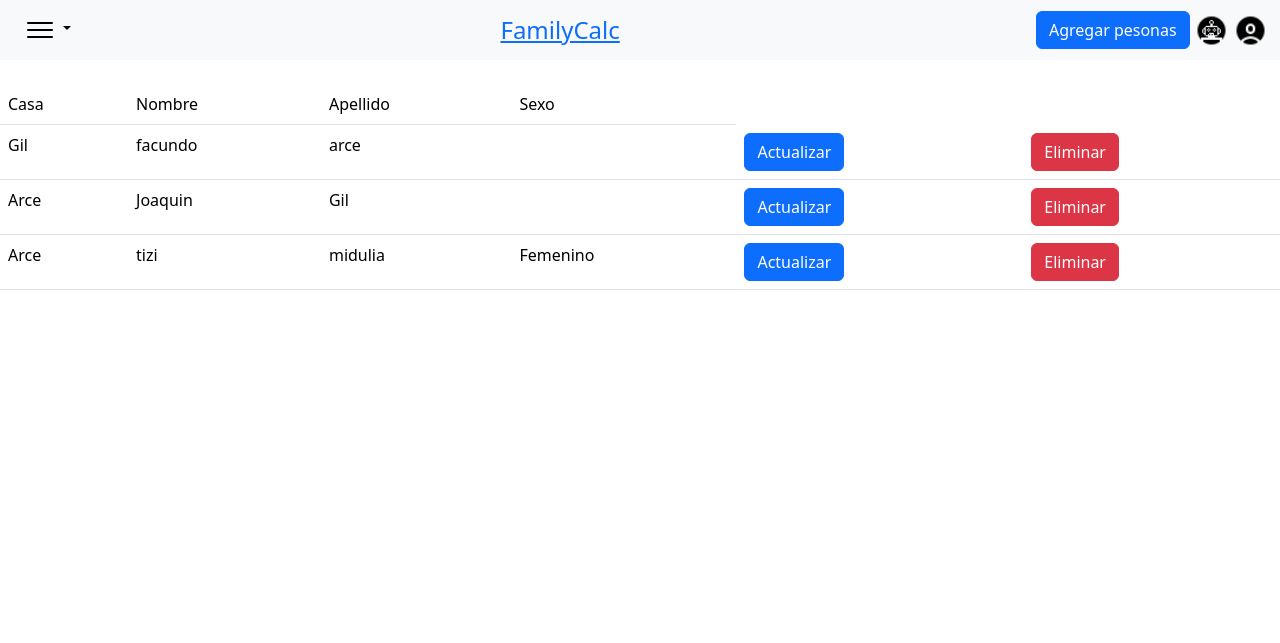
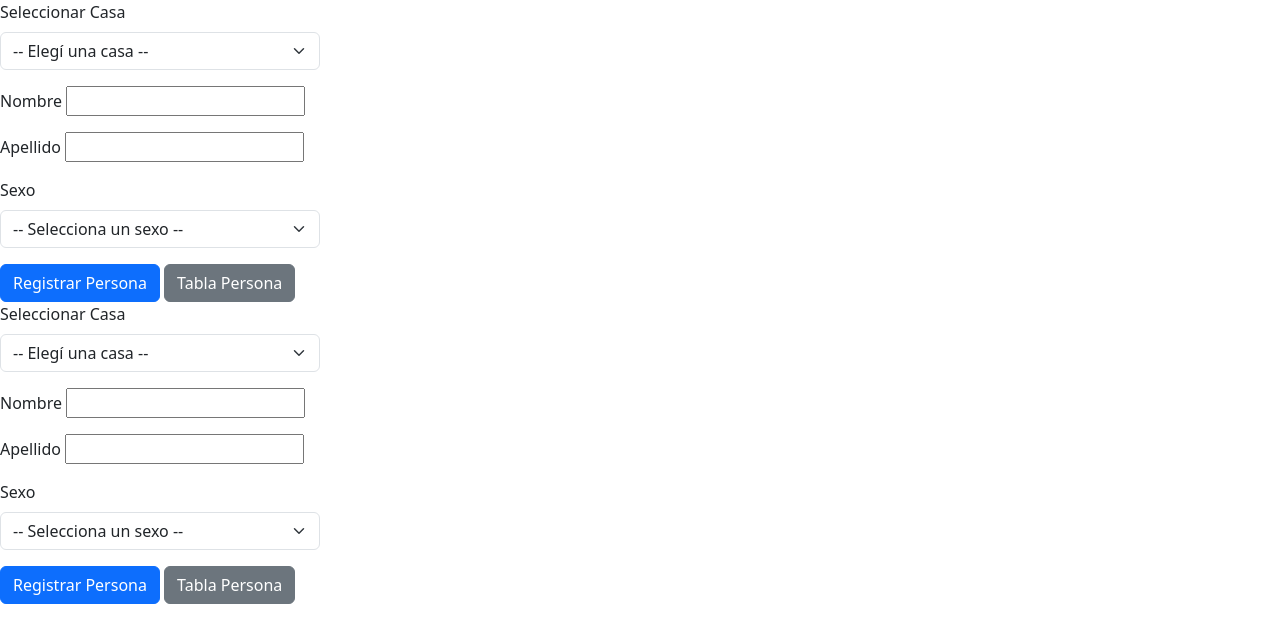
Before and after one commit to Midulio/FamilyCalc, a PHP site: page /views/personas/index_personas.php in a window 1280 px wide. Shown: the top 643 px of the page. Run offline with PHP 8.4, Linux system fonts and the light colour scheme; data comes from the database, SQL or seed files in the repository; data that the repository does not hold is empty.

Commit message:
Update index_personas.php

```diff
--- a/views/personas/index_personas.php
+++ b/views/personas/index_personas.php
@@ -1,73 +1,132 @@
 <?php
-include ("../../conexion.php");
+// Conexión para obtener casas
+include('../../conexion.php');
+
+$conexion = mysqli_connect('localhost', 'root', '', 'familycalc') or die("Error en conexión");
+
+$sql = "SELECT id_casa, nombre FROM casa";
+$resultado = $conexion->query($sql);
 ?>
+
 <!DOCTYPE html>
-<html lang="en">
+<html lang="es">
 <head>
-    <meta charset="UTF-8">
-    <meta http-equiv="X-UA-Compatible" content="IE=edge">
-    <meta name="viewport" content="width=device-width, initial-scale=1.0">
-    <title>Document</title>
-    <link href="https://cdn.jsdelivr.net/npm/bootstrap@5.3.6/dist/css/bootstrap.min.css" rel="stylesheet" integrity="sha384-4Q6Gf2aSP4eDXB8Miphtr37CMZZQ5oXLH2yaXMJ2w8e2ZtHTl7GptT4jmndRuHDT" crossorigin="anonymous">
-<script src="https://cdn.jsdelivr.net/npm/bootstrap@5.3.6/dist/js/bootstrap.bundle.min.js" integrity="sha384-j1CDi7MgGQ12Z7Qab0qlWQ/Qqz24Gc6BM0thvEMVjHnfYGF0rmFCozFSxQBxwHKO" crossorigin="anonymous"></script>
+    <meta charset="UTF-8" />
+    <title>Agregar Persona</title>
+    <link href="https://cdn.jsdelivr.net/npm/bootstrap@5.3.6/dist/css/bootstrap.min.css" rel="stylesheet" />
 </head>
 <body>
-   <nav class="navbar bg-body-tertiary">
-        <div class="container-fluid d-flex align-items-center justify-content-between">
-            <div class="dropdown">
-                <button class="btn btn-light dropdown-toggle" type="button" id="menuDropdown" data-bs-toggle="dropdown" aria-expanded="false">
-                    <img src="../../imagenesYLogos/menu.png" alt="Menú" height="30">
-                </button>
-                <ul class="dropdown-menu" aria-labelledby="menuDropdown">
-                    <li><a class="dropdown-item" href="index.html">Inicio</a></li>
-                    <li><hr class="dropdown-divider"></li>
-                    <li><a class="dropdown-item" href="montoYGastos.html">Monto y gastos</a></li>
-                    <li><hr class="dropdown-divider"></li>
-                    <li><a class="dropdown-item" href="#">Estadísticas de gastos</a></li>
-                    <li><hr class="dropdown-divider"></li>
-                    <li><a class="dropdown-item" href="#">Meta de compra</a></li>
-                    <li><hr class="dropdown-divider"></li>
-                    <li><a class="dropdown-item" href="#">Impuestos y valores</a></li>
-                    <li><hr class="dropdown-divider"></li>
-                    <li><a class="dropdown-item" href="#">Resumen de gastos</a></li>
-                </ul>
-            </div>
-            <a href="../../index.html" class="logo"><h3 class="mb-0 fs-4">FamilyCalc</h3></a>
-            <div>
-                 <a href="create.php" class="btn btn-primary">Agregar pesonas</a>
-            <a href="#"><img src="../../imagenesYLogos/chatbot.png" alt="Perfil" height="35"></a>
-                <a href="iniciarSesion.html"><img src="../../imagenesYLogos/perfil.png" alt="Perfil" height="35"></a>
 
-            </div>
-        </div>
-    </nav>
+<form action="Registrar_personas.php" method="post">
+
+    <div class="mb-3">
+        <label for="casa" class="form-label ">Seleccionar Casa</label>
+        <select name="id_casa" id="casa" class="form-select w-25" required>
+            <option value="" disabled selected>-- Elegí una casa --</option>
+            <?php
+            if ($resultado->num_rows > 0) {
+                while ($row = $resultado->fetch_assoc()) {
+                    echo '<option value="'. $row['id_casa'] .'">'. htmlspecialchars($row['nombre']) .'</option>';
+                }
+            } else {
+                echo '<option disabled>No hay casas disponibles</option>';
+            }
+            ?>
+        </select>
+    </div>
+
+    <div class="mb-3">
+        <label>Nombre</label>
+        <input type="text" name="nombre"  />
+    </div>
+
+    <div class="mb-3">
+        <label>Apellido</label>
+        <input type="text" name="apellido"  />
+    </div>
+
+    <div class="mb-3">
+    <label for="sexo" class="form-label">Sexo</label>
+    <select name="sexo" id="sexo" class="form-select w-25" required>
+        <option value="" disabled selected>-- Selecciona un sexo --</option>
+        <option value="Masculino">Masculino</option>
+        <option value="Femenino">Femenino</option>
+        <option value="Otro">Otro</option>
+    </select>
+</div>
 
 
-    <table class="table table-hover">
-        <tr><br>
-            <td>Casa</td>
-            <td>Nombre</td>
-            <td>Apellido</td>
-            <td>Sexo</td>
-        </tr>
-    <?php
-$sql = "SELECT p.nombre as nombre_persona, c.nombre as nombre_casa, apellido, sexo,id_persona FROM persona as p inner join casa as c on p.id_casa = c.id_casa";
-$stmt = $conexion->prepare($sql);
-$stmt->execute();
-$resultado = $stmt->get_result();
+    </div>
 
-if($resultado && $resultado->num_rows > 0){
-    while($r = $resultado->fetch_assoc()):
+    <button type="submit" class="btn btn-primary">Registrar Persona</button>
+     <a href="index_personas.php" class="btn btn-secondary">Tabla Persona</a>
+</form>
+
+</body>
+</html>
+<?php
+// Conexión para obtener casas
+include('../../conexion.php');
+
+$conexion = mysqli_connect('localhost', 'root', '', 'familycalc') or die("Error en conexión");
+
+$sql = "SELECT id_casa, nombre FROM casa";
+$resultado = $conexion->query($sql);
 ?>
-    <tr>
-    <td><?= $r['nombre_casa'] ?></td>
-<td><?= $r['nombre_persona'] ?></td>
-        <td><?= $r['apellido'] ?></td>
-        <td><?= $r['sexo'] ?></td>
-       <td><a href="update_casa.php?upd=<?= $r['id_casa'] ?>"  class="btn btn-primary" >Actualizar</a></td>
-        <td><a href="eliminar_persona.php?id_persona=<?= $r['id_persona'] ?>" class="btn btn-danger">Eliminar</a></td>
-    </tr>
-<?php
-    endwhile;
-}
-?>
+
+<!DOCTYPE html>
+<html lang="es">
+<head>
+    <meta charset="UTF-8" />
+    <title>Agregar Persona</title>
+    <link href="https://cdn.jsdelivr.net/npm/bootstrap@5.3.6/dist/css/bootstrap.min.css" rel="stylesheet" />
+</head>
+<body>
+
+<form action="Registrar_personas.php" method="post">
+
+    <div class="mb-3">
+        <label for="casa" class="form-label ">Seleccionar Casa</label>
+        <select name="id_casa" id="casa" class="form-select w-25" required>
+            <option value="" disabled selected>-- Elegí una casa --</option>
+            <?php
+            if ($resultado->num_rows > 0) {
+                while ($row = $resultado->fetch_assoc()) {
+                    echo '<option value="'. $row['id_casa'] .'">'. htmlspecialchars($row['nombre']) .'</option>';
+                }
+            } else {
+                echo '<option disabled>No hay casas disponibles</option>';
+            }
+            ?>
+        </select>
+    </div>
+
+    <div class="mb-3">
+        <label>Nombre</label>
+        <input type="text" name="nombre"  />
+    </div>
+
+    <div class="mb-3">
+        <label>Apellido</label>
+        <input type="text" name="apellido"  />
+    </div>
+
+    <div class="mb-3">
+    <label for="sexo" class="form-label">Sexo</label>
+    <select name="sexo" id="sexo" class="form-select w-25" required>
+        <option value="" disabled selected>-- Selecciona un sexo --</option>
+        <option value="Masculino">Masculino</option>
+        <option value="Femenino">Femenino</option>
+        <option value="Otro">Otro</option>
+    </select>
+</div>
+
+
+    </div>
+
+    <button type="submit" class="btn btn-primary">Registrar Persona</button>
+     <a href="index_personas.php" class="btn btn-secondary">Tabla Persona</a>
+</form>
+
+</body>
+</html>
```
